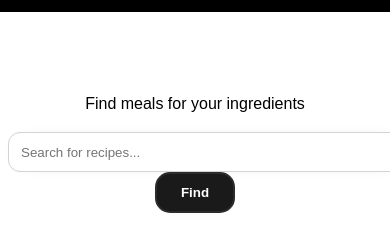
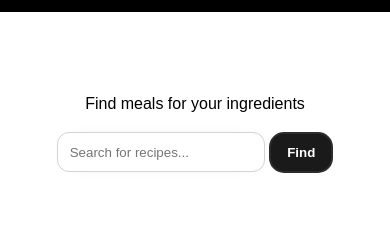
Before and after one commit to MathewBinuya/Food-Finder, a plain HTML site: page Food Finder/index.html in a window 390 px wide. Shown: the part 92-344 px from the top of the page. Drawn offline with Linux system fonts and the light colour scheme; no server answers; a web font is replaced by a local one.

Commit message:
final update 9:15am 27/11/25

```diff
--- a/Food Finder/components/style.css
+++ b/Food Finder/components/style.css
@@ -28,7 +28,7 @@ header {
 .input-design {
   margin-top: 1rem;
   height: 2.5rem;
-  width: 25rem;
+  width: 17rem;
 }
 
 .btn {
@@ -73,3 +73,49 @@ header {
 .card .btn {
   padding: 0.5rem 1.5rem;
 }
+
+/* xs */
+@media (max-width: 475px) {
+.input-design {
+  margin-top: 1rem;
+  height: 2.5rem;
+  width: 13rem;
+ }
+
+ .btn {
+  padding: 0.5rem 1rem;
+ }
+
+  #recipe {
+    gap: 20px;
+    padding: 50px;
+  }
+}
+
+/* sm */
+@media (min-width: 670px) {
+  .input-design {
+  margin-top: 1rem;
+  height: 2.5rem;
+  width: 17rem;
+ }
+
+  #recipe {
+    gap: 20px;
+    padding: 50px;
+  }
+
+
+}
+
+/* md */
+/* @media (min-width: 768px) {} */
+
+/* lg */
+/* @media (min-width: 1024px) {} */
+
+/* xl */
+/* @media (min-width: 1280px) {} */
+
+/* 2xl */
+/* @media (min-width: 1536px) {} */
```
